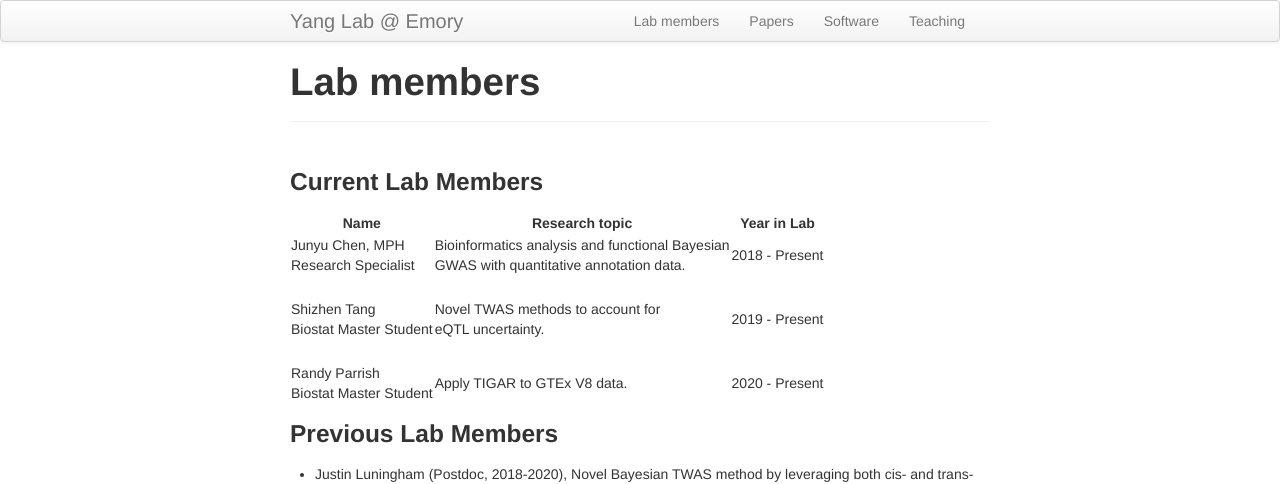
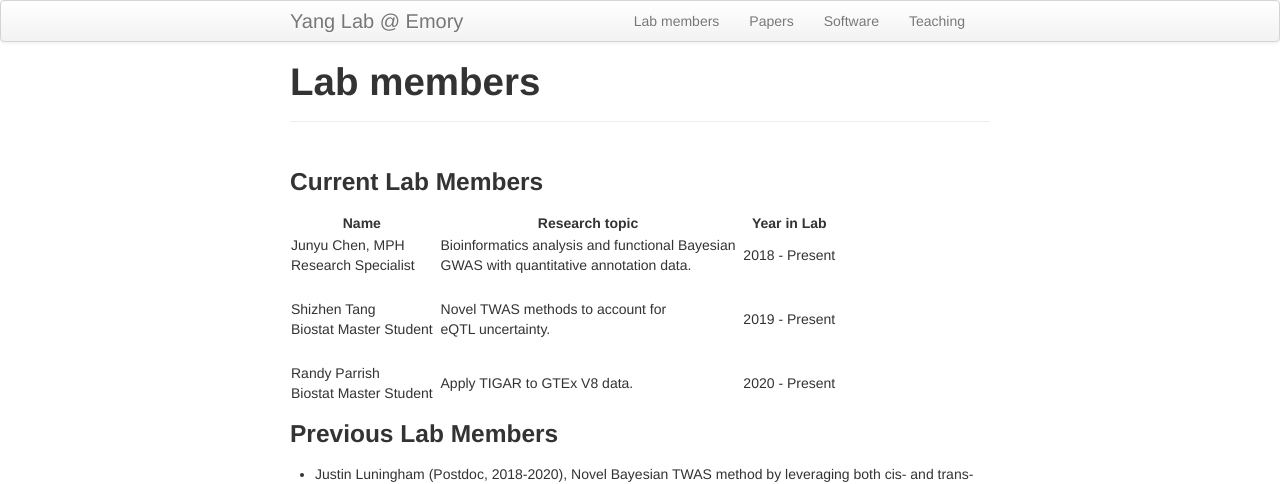
Before and after one commit to yanglab-emory/yanglab-emory.github.io, a Jekyll site: the page built from pages/lab.md, in a window 1280 px wide. Shown: the top 484 px of the page. Built offline with Jekyll 4.4.1, drawn with Linux system fonts in a browser that asks for light colours.

Commit message:
update 02/2020

```diff
--- a/pages/lab.md
+++ b/pages/lab.md
@@ -6,13 +6,13 @@ title: "Lab members"
 
 ### Current Lab Members
 
-| Name | Research topic | Year in Lab |
-| ------ | ---------- | ----- |
-| Junyu Chen, MPH <br> Research Specialist    | Bioinformatics analysis and functional Bayesian <br> GWAS  with quantitative annotation data. |    2018 - Present|
-| | |  |
-| Shizhen Tang <br> Biostat Master Student    | Novel TWAS methods to account for <br> eQTL uncertainty. |    2019 - Present|
-| | |  |
-| Randy Parrish <br> Biostat Master Student    | Apply TIGAR to GTEx V8 data. |    2020 - Present|
+| Name || Research topic || Year in Lab |
+| ------ |--| ---------- |--| ----- |
+| Junyu Chen, MPH <br> Research Specialist  |  | Bioinformatics analysis and functional Bayesian <br> GWAS  with quantitative annotation data. |  |  2018 - Present|
+| | | | |  |
+| Shizhen Tang <br> Biostat Master Student  |  | Novel TWAS methods to account for <br> eQTL uncertainty. | |   2019 - Present|
+| | | | | |
+| Randy Parrish <br> Biostat Master Student  |  | Apply TIGAR to GTEx V8 data. |  |  2020 - Present|
 
 ### Previous Lab Members
 
```
